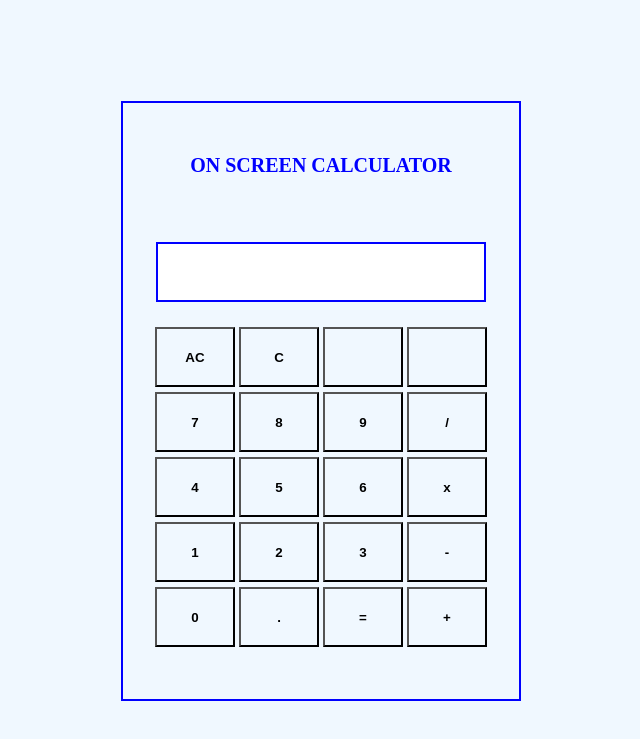
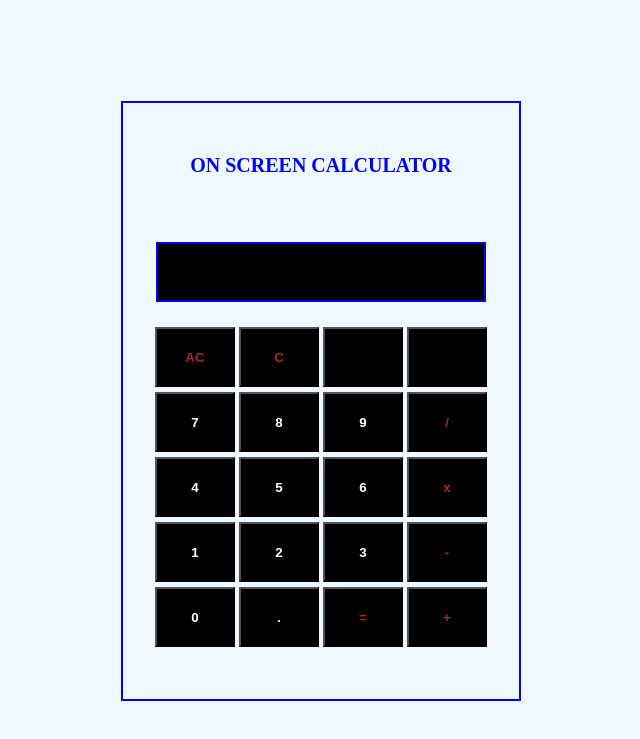
Before and after one commit to davynyakinyua/calculator, a plain HTML site: page index.html in a window 1280 px wide. Shown: the part 79-818 px from the top of the page, without its empty margins (319-959 px from the left). Drawn offline with Linux system fonts and the light colour scheme.

Commit message:
change font and background colors of the calculator

```diff
--- a/index.html
+++ b/index.html
@@ -13,8 +13,8 @@
             <div class="name">ON SCREEN CALCULATOR</div>
             <div id="display"></div>
             <div>
-                <button>AC</button>
-                <button>C</button>
+                <button class="operator-keys">AC</button>
+                <button class="operator-keys">C</button>
                 <button class="blank">a</button>
                 <button class="blank">b</button>
             </div>
@@ -22,25 +22,25 @@
                 <button>7</button>
                 <button>8</button>
                 <button>9</button>
-                <button>/</button>
+                <button class="operator-keys">/</button>
             </div>
             <div>
                 <button>4</button>
                 <button>5</button>
                 <button>6</button>
-                <button>x</button>
+                <button class="operator-keys">x</button>
             </div>
             <div>
                 <button>1</button>
                 <button>2</button>
                 <button>3</button>
-                <button>-</button>
+                <button class="operator-keys">-</button>
             </div>
             <div>
                 <button>0</button>
-                <button>.</button>
-                <button>=</button>
-                <button>+</button>
+                <button id="period">.</button>
+                <button class="operator-keys">=</button>
+                <button class="operator-keys">+</button>
             </div>
         </div>
     </div>
--- a/style.css
+++ b/style.css
@@ -26,11 +26,13 @@
 button {
     height:60px;
     width:80px;
+    background-color:black;
+    color:white;
 }
 
 #display {
     border:2px solid blue;
-    background-color:white;
+    background-color:black;
     height:60px;
     width:330px;
     margin-bottom:20px;
@@ -39,6 +41,7 @@ button {
     align-items:center;
     padding:15px;
     font-size:25px;
+    color:white;
 }
 
 .name {
@@ -49,5 +52,9 @@ button {
 }
 
 .blank {
-    color:aliceblue;
+    color:black;
 }
+
+.operator-keys {
+    color:brown;
+}
```
